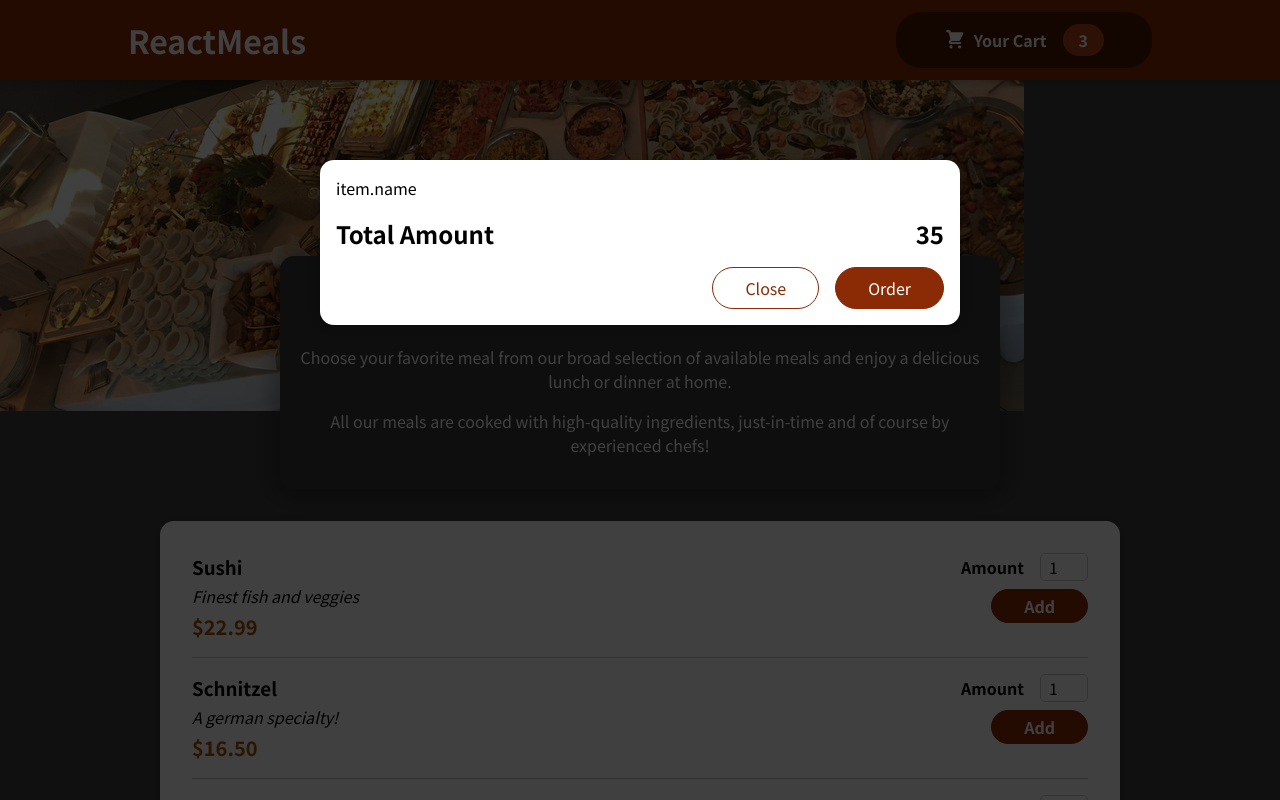
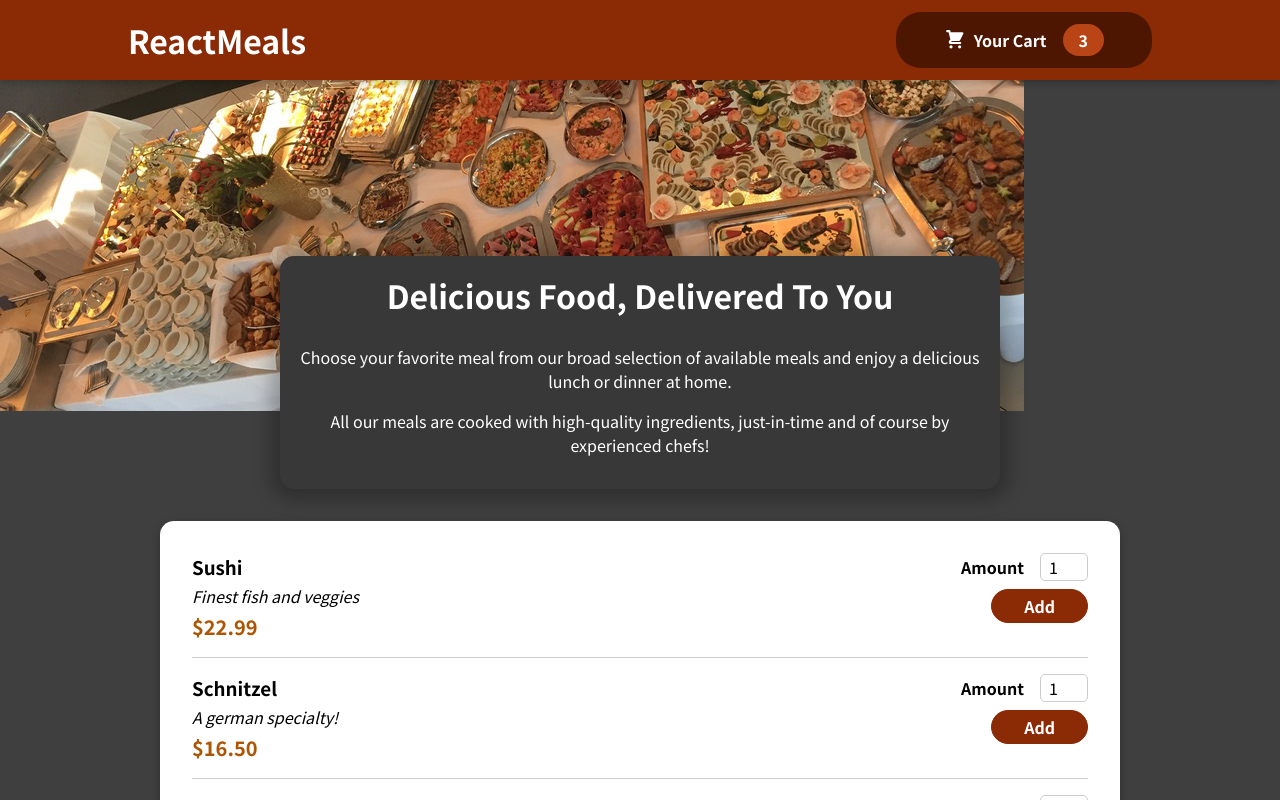
Before and after one commit to xoxoedg/React-FoodApp, a React (Create React App) app: page / in a window 1280 px wide. Shown: the top 800 px of the page. Built offline with nearby package versions, Linux system fonts and the light colour scheme.

Commit message:
Modal Close Logic

```diff
--- a/src/App.js
+++ b/src/App.js
@@ -1,18 +1,27 @@
 import Header from "./components/Layout/Header";
-import {Fragment} from "react";
+import {Fragment, useState} from "react";
 import Meals from "./components/Meals/Meals";
 import Cart from "./components/Cart/Cart";
 
-export default App;
+function App() {
+    const [cartIsShown, setCartIsShown] = useState(false);
 
-function App() {
+    const showCartHandler = () => {
+        setCartIsShown(true);
+    }
+
+    const hideCartHandler = () => {
+        setCartIsShown(false)
+    }
+
     return (
         <Fragment>
-            <Cart/>
-            <Header/>
+            {cartIsShown && <Cart onClose={hideCartHandler}/>}
+            <Header onShowCart={showCartHandler}  />
             <main>
                 <Meals/>
             </main>
         </Fragment>
     );
 }
+export default App;
--- a/src/components/Cart/Cart.js
+++ b/src/components/Cart/Cart.js
@@ -6,14 +6,14 @@
     const cartItems = <ul className={classes["cart-items"]}>{[{id:"c1", name: "sushi", amount:2, price: 12.99}].map(item => (<li>item.name</li>))}</ul>;
 
     return (
-        <Modal>
+        <Modal onClose={props.onClose}>
             {cartItems}
         <div className={classes.total}>
             <span>Total Amount</span>
             <span>35</span>
         </div>
         <div className={classes.actions}>
-            <button className={classes["button--alt"]}>Close</button>
+            <button className={classes["button--alt"]} onClick={props.onClose}>Close</button>
             <button className={classes.button}>Order</button>
         </div>
         </Modal>
--- a/src/components/Layout/Header.js
+++ b/src/components/Layout/Header.js
@@ -9,7 +9,7 @@
     return <Fragment>
         <header className={classes.header}>
             <h1>ReactMeals</h1>
-            <HeaderCartButton/>
+            <HeaderCartButton onClick={props.onShowCart}/>
         </header>
         <div className={"main-image"}>
             <img src={mealsImage}/>
--- a/src/components/Layout/HeaderCartButton.js
+++ b/src/components/Layout/HeaderCartButton.js
@@ -3,7 +3,7 @@
 
 function HeaderCartButton(props) {
 
-    return <button className={classes.button}>
+    return <button className={classes.button} onClick={props.onClick}>
         <span className={classes.icon}>
             <CartIcon/>
         </span>
--- a/src/components/UI/Modal.js
+++ b/src/components/UI/Modal.js
@@ -2,8 +2,8 @@
 import {Fragment} from "react";
 import ReactDOM from "react-dom";
 
-function Backdrop() {
-    return <div className={classes.backdrop}/>
+function Backdrop(props) {
+    return <div className={classes.backdrop} onClick={props.onClose}/>
 }
 
 function ModalOverlay(props) {
@@ -20,7 +20,7 @@
 
     return (
         <Fragment>
-            {ReactDOM.createPortal(<Backdrop/>, portalElement)}
+            {ReactDOM.createPortal(<Backdrop onClose={props.onClose}/>, portalElement)}
             {ReactDOM.createPortal(<ModalOverlay>{props.children}</ModalOverlay>, portalElement)}
         </Fragment>
     )
```
